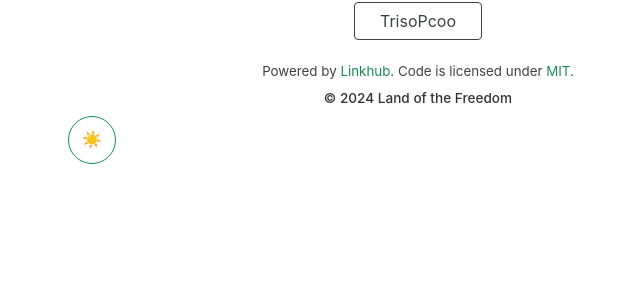
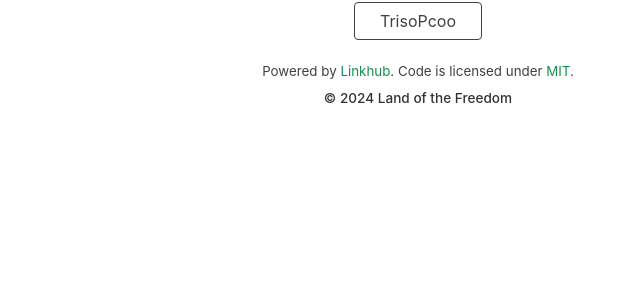
Before and after one commit to ShadowElixir/lotf, a Jekyll site: the page built from index.html, in a window 1280 px wide. Shown: the part 460-766 px from the top of the page, without its empty margins (222-862 px from the left). Built offline with Jekyll 4.4.1, drawn with Linux system fonts in a browser that asks for light colours; nearby versions of some CDN libraries; comment, search, counter and statistics services are not loaded.

Commit message:
Update default.html

```diff
--- a/_layouts/default.html
+++ b/_layouts/default.html
@@ -40,9 +40,6 @@
             </div>
         </header>
 
-        <!-- Dark / Light Mode Switch -->
-        <a class="bd-primary is-rounded is-center" href="#" id="theme-switch" onclick="switchMode(this); return false;"
-            aria-label="Switch Theme" role="button">☀️</a>
         <!-- Social Media Links -->
         {% include social.html %}
 
```
